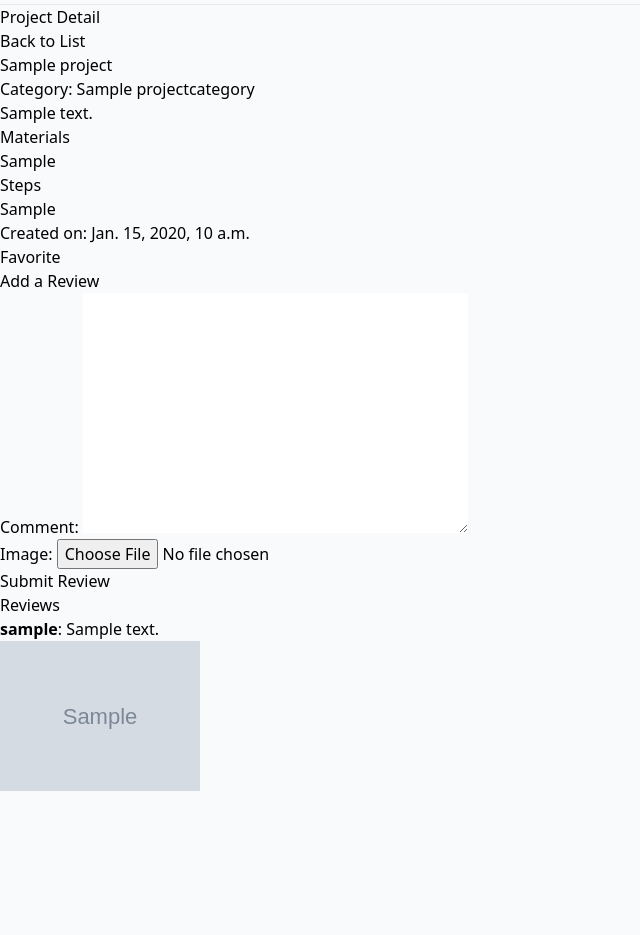
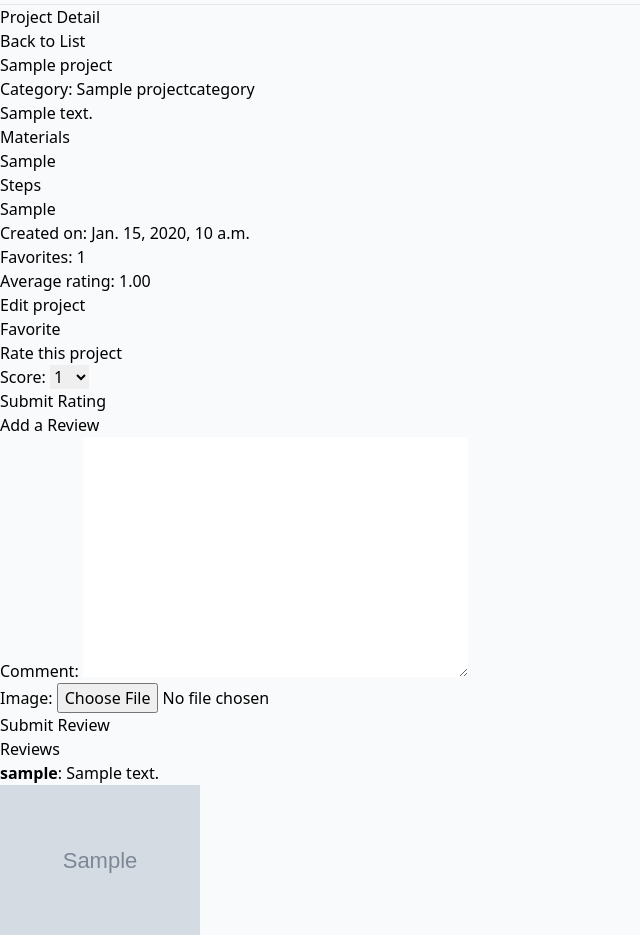
Before and after one commit to itsalexi/commongrounds-1, a Django app: page /diyprojects/project/1/ in a window 1280 px wide. Shown: the part 1642-2577 px from the top of the page, without its empty margins (0-640 px from the left). Before the commit the page ends 2433 px from the top, so only its background shows below. Run offline with Django 5.2, Linux system fonts and the light colour scheme; a user stored in the database is signed in; tables that the repository leaves empty hold one stand-in row (values such as "Sample post"); grey boxes marked "Sample" are stand-in pictures; some libraries are stand-ins or nearby versions.

Commit message:
feat: added advanced requirements (repositories)

```diff
--- a/commongrounds/diyprojects/forms.py
+++ b/commongrounds/diyprojects/forms.py
@@ -1,12 +1,18 @@
 from django import forms
 
-from .models import Project, ProjectReview
+from .models import Project, ProjectRating, ProjectReview
 
 
 class ProjectReviewForm(forms.ModelForm):
     class Meta:
         model = ProjectReview
         fields = ['comment', 'image']
+
+
+class ProjectRatingForm(forms.ModelForm):
+    class Meta:
+        model = ProjectRating
+        fields = ['score']
 
 
 class ProjectForm(forms.ModelForm):
--- /dev/null
+++ b/commongrounds/diyprojects/repositories.py
@@ -0,0 +1,61 @@
+from django.db.models import Avg
+
+from .models import Favorite, Project, ProjectRating, ProjectReview
+
+
+class ProjectRepository:
+    def get_all(self):
+        return Project.objects.all()
+
+    def get_by_category(self, category_name):
+        return Project.objects.filter(category__name=category_name)
+
+    def get_recent(self, n):
+        return Project.objects.order_by('-created_on')[:n]
+
+    def get_by_id(self, id):
+        return Project.objects.get(pk=id)
+
+    def get_created_by(self, profile):
+        return Project.objects.filter(creator=profile)
+
+    def get_favorited_by(self, profile):
+        return Project.objects.filter(favorite__profile=profile).distinct()
+
+    def get_reviewed_by(self, profile):
+        return Project.objects.filter(projectreview__reviewer=profile).distinct()
+
+    def get_reviews(self, project):
+        return ProjectReview.objects.filter(project=project)
+
+    def get_favorite_count(self, project):
+        return Favorite.objects.filter(project=project).count()
+
+    def get_average_rating(self, project):
+        return ProjectRating.objects.filter(project=project).aggregate(
+            avg=Avg('score')
+        )['avg']
+
+    def toggle_favorite(self, project, profile):
+        Favorite.objects.get_or_create(project=project, profile=profile)
+
+    def add_review(self, project, profile, form):
+        review = form.save(commit=False)
+        review.project = project
+        review.reviewer = profile
+        review.save()
+        return review
+
+    def add_rating(self, project, profile, score):
+        return ProjectRating.objects.create(
+            project=project, profile=profile, score=score
+        )
+
+    def create(self, form, profile):
+        project = form.save(commit=False)
+        project.creator = profile
+        project.save()
+        return project
+
+    def update(self, form):
+        return form.save()
--- a/commongrounds/diyprojects/templates/project_detail.html
+++ b/commongrounds/diyprojects/templates/project_detail.html
@@ -5,7 +5,7 @@
 <a href="{% url 'diyprojects:project_list' %}">Back to List</a>
 
 <h3>{{ project.title }}</h3>
-  <h4> Category: {{ project.category.name }}</h4>
+<h4>Category: {{ project.category.name }}</h4>
 <p>{{ project.description }}</p>
 <h3>Materials</h3>
 <p>{{ project.materials }}</p>
@@ -13,10 +13,24 @@
 <p>{{ project.steps }}</p>
 <p>Created on: {{ project.created_on }}</p>
 
+<p>Favorites: {{ favorite_count }}</p>
+<p>Average rating: {% if average_rating %}{{ average_rating|floatformat:2 }}{% else %}No ratings yet{% endif %}</p>
+
+{% if is_creator %}
+  <a href="{% url 'diyprojects:project_update' project.pk %}">Edit project</a>
+{% endif %}
+
 {% if user.is_authenticated %}
   <form method="post">
     {% csrf_token %}
     <button type="submit" name="action" value="favorite">Favorite</button>
+  </form>
+
+  <h3>Rate this project</h3>
+  <form method="post">
+    {% csrf_token %}
+    {{ rating_form.as_p }}
+    <button type="submit" name="action" value="rate">Submit Rating</button>
   </form>
 
   <h3>Add a Review</h3>
--- a/commongrounds/diyprojects/views.py
+++ b/commongrounds/diyprojects/views.py
@@ -3,53 +3,76 @@ from django.core.exceptions import PermissionDenied
 from django.shortcuts import redirect, render
 
 from accounts.models import Profile
-from .forms import ProjectForm, ProjectReviewForm
-from .models import Favorite, Project, ProjectReview
+from .forms import ProjectForm, ProjectRatingForm, ProjectReviewForm
+from .repositories import ProjectRepository
 
 
 def project_list(request):
-    all_projects = Project.objects.all()
-    created = favorited = Project.objects.none()
+    project_repo = ProjectRepository()
+    all_projects = project_repo.get_all()
+    created = favorited = reviewed = all_projects.none()
 
     if request.user.is_authenticated and hasattr(request.user, 'profile'):
         profile = request.user.profile
-        created = all_projects.filter(creator=profile)
-        favorited = all_projects.filter(favorite__profile=profile).distinct()
+        created = project_repo.get_created_by(profile)
+        favorited = project_repo.get_favorited_by(profile)
+        reviewed = project_repo.get_reviewed_by(profile)
+        grouped_ids = (
+            list(created.values_list('pk', flat=True))
+            + list(favorited.values_list('pk', flat=True))
+            + list(reviewed.values_list('pk', flat=True))
+        )
+        all_projects = all_projects.exclude(pk__in=grouped_ids)
 
     ctx = {
         'projects': all_projects,
         'created_projects': created,
         'favorited_projects': favorited,
+        'reviewed_projects': reviewed,
     }
 
     return render(request, 'project_list.html', ctx)
 
 
 def project_detail(request, pk):
-    project = Project.objects.get(pk=pk)
+    project_repo = ProjectRepository()
+    project = project_repo.get_by_id(pk)
     review_form = ProjectReviewForm()
+    rating_form = ProjectRatingForm()
 
     if request.method == 'POST' and request.user.is_authenticated:
         profile = request.user.profile
         action = request.POST.get('action')
 
         if action == 'favorite':
-            Favorite.objects.get_or_create(project=project, profile=profile)
+            project_repo.toggle_favorite(project, profile)
             return redirect(project.get_absolute_url())
 
         if action == 'review':
             review_form = ProjectReviewForm(request.POST, request.FILES)
             if review_form.is_valid():
-                review = review_form.save(commit=False)
-                review.project = project
-                review.reviewer = profile
-                review.save()
+                project_repo.add_review(project, profile, review_form)
                 return redirect(project.get_absolute_url())
+
+        if action == 'rate':
+            rating_form = ProjectRatingForm(request.POST)
+            if rating_form.is_valid():
+                project_repo.add_rating(
+                    project, profile, rating_form.cleaned_data['score']
+                )
+                return redirect(project.get_absolute_url())
+
+    profile = getattr(request.user, 'profile', None)
+    is_creator = profile is not None and project.creator_id == profile.id
 
     ctx = {
         'project': project,
         'review_form': review_form,
-        'reviews': project.projectreview_set.all(),
+        'rating_form': rating_form,
+        'reviews': project_repo.get_reviews(project),
+        'favorite_count': project_repo.get_favorite_count(project),
+        'average_rating': project_repo.get_average_rating(project),
+        'is_creator': is_creator,
     }
 
     return render(request, 'project_detail.html', ctx)
@@ -61,12 +84,12 @@ def project_create(request):
     if profile is None or profile.role != Profile.Role.PROJECT_CREATOR:
         raise PermissionDenied
 
+    project_repo = ProjectRepository()
+
     if request.method == 'POST':
         form = ProjectForm(request.POST)
         if form.is_valid():
-            project = form.save(commit=False)
-            project.creator = profile
-            project.save()
+            project = project_repo.create(form, profile)
             return redirect(project.get_absolute_url())
     else:
         form = ProjectForm()
@@ -76,16 +99,19 @@ def project_create(request):
 
 @login_required
 def project_update(request, pk):
-    project = Project.objects.get(pk=pk)
+    project_repo = ProjectRepository()
+    project = project_repo.get_by_id(pk)
     profile = getattr(request.user, 'profile', None)
 
-    if profile is None or project.creator_id != profile.id:
+    if profile is None or profile.role != Profile.Role.PROJECT_CREATOR:
+        raise PermissionDenied
+    if project.creator_id != profile.id:
         raise PermissionDenied
 
     if request.method == 'POST':
         form = ProjectForm(request.POST, instance=project)
         if form.is_valid():
-            form.save()
+            project_repo.update(form)
             return redirect(project.get_absolute_url())
     else:
         form = ProjectForm(instance=project)
```
Also changed, not shown: commongrounds/diyprojects/templates/project_list.html (+9 -15 lines). Lines whose indentation alone changed are shown as unchanged.
